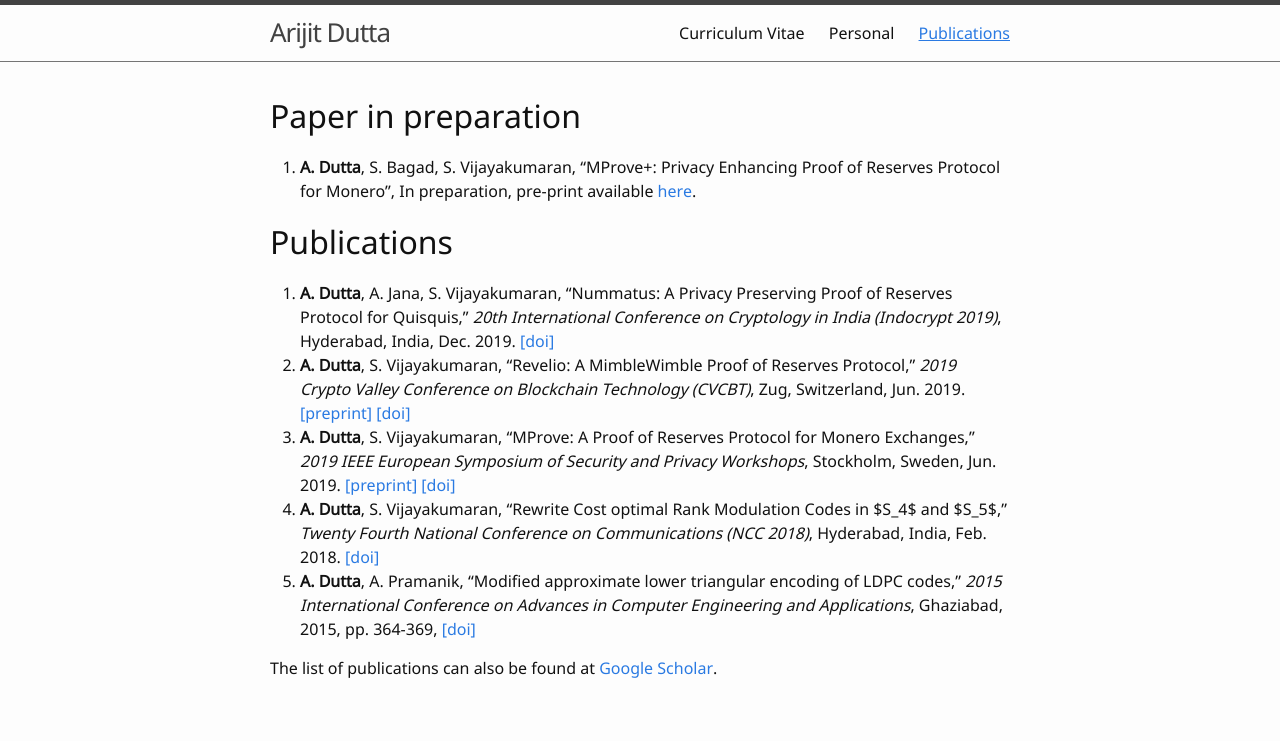
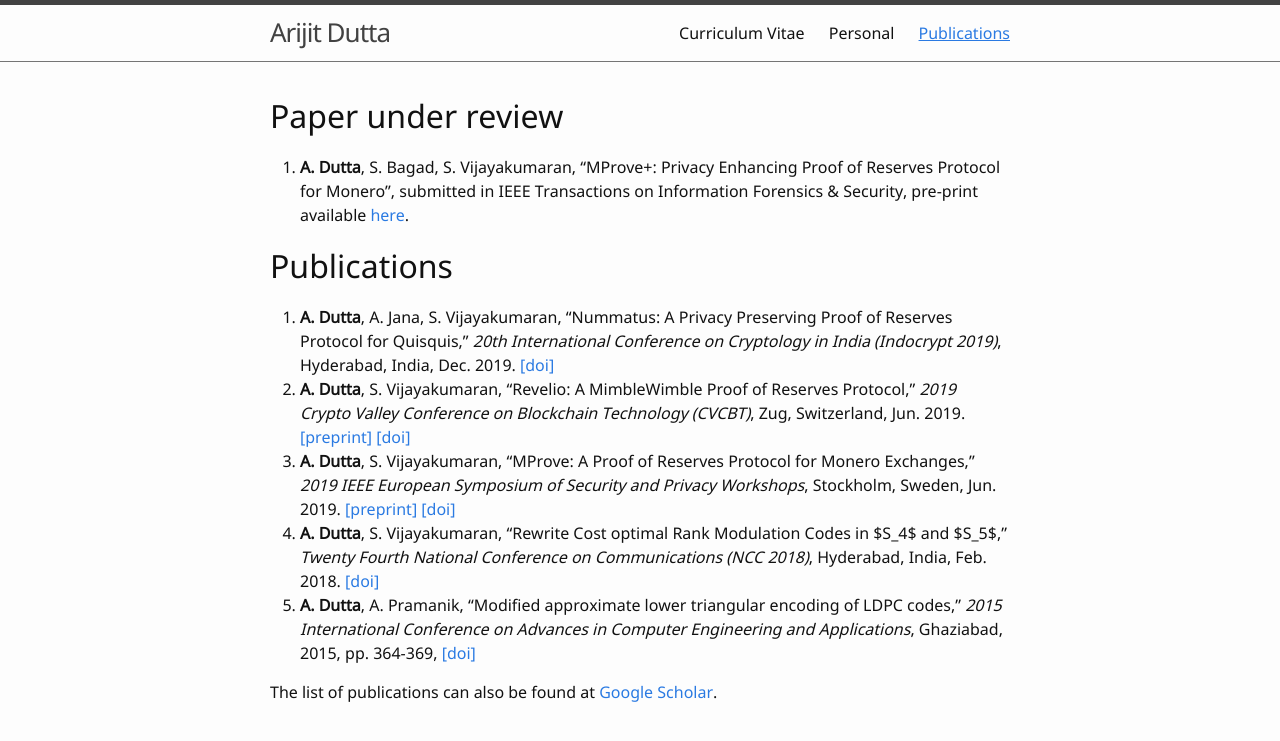
Before and after one commit to arijitdutta67/Hello-world, a Jekyll site: the page built from Publication.md, in a window 1280 px wide. Shown: the top 741 px of the page. Built offline with Jekyll 4.4.1, drawn with Linux system fonts in a browser that asks for light colours.

Commit message:
Paper submission info added

```diff
--- a/Publication.md
+++ b/Publication.md
@@ -2,8 +2,8 @@
 title: Publications
 nav: true
 ---
-# Paper in preparation
-1. **A. Dutta**, S. Bagad, S. Vijayakumaran, "MProve+: Privacy Enhancing Proof of Reserves Protocol for Monero", In preparation, pre-print available [here]({{ site.baseurl }}/paper/MProvePlus.pdf).
+# Paper under review
+1. **A. Dutta**, S. Bagad, S. Vijayakumaran, "MProve+: Privacy Enhancing Proof of Reserves Protocol for Monero", submitted in IEEE Transactions on Information Forensics & Security, pre-print available [here]({{ site.baseurl }}/paper/MProvePlus.pdf).
 
 # Publications
   1. **A. Dutta**, A. Jana, S. Vijayakumaran, "Nummatus: A Privacy Preserving Proof of Reserves Protocol for Quisquis," *20th International Conference on Cryptology in India (Indocrypt 2019)*, Hyderabad, India, Dec. 2019. [[doi]](https://doi.org/10.1007/978-3-030-35423-7_10)
```
Also changed, not shown: 2 other files.
